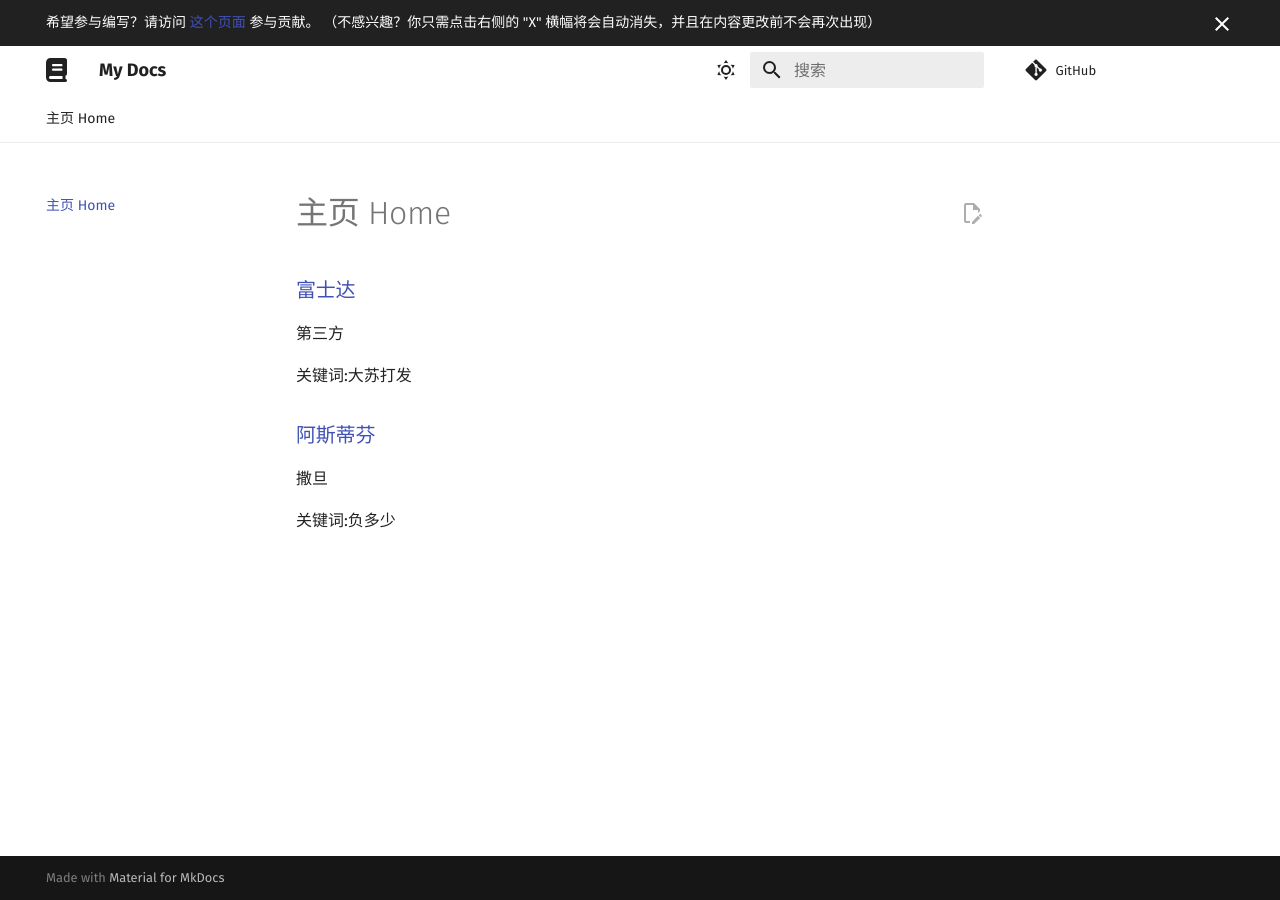
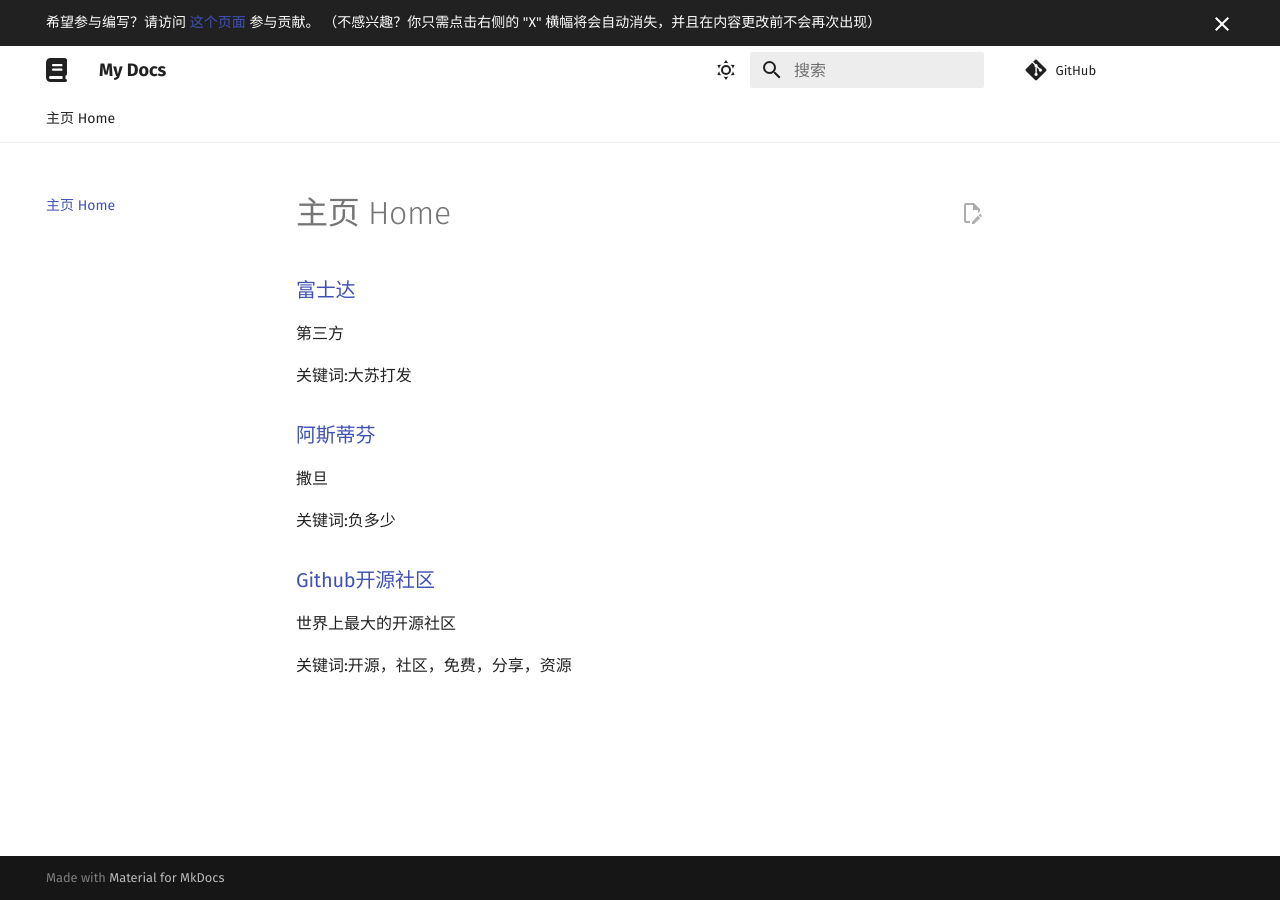
Before and after one commit to Chocolateater/Resource-Library, an MkDocs documentation site: the page built from docs/intro.md, in a window 1280 px wide. Built offline with MkDocs 1.6.1 and Material for MkDocs 9.7.7, drawn with Linux system fonts in a browser that asks for light colours; comment, search, counter and statistics services are not loaded.

Commit message:
Update index.md via GitHub API

```diff
--- a/docs/intro.md
+++ b/docs/intro.md
@@ -9,3 +9,9 @@
 撒旦
 
 关键词:负多少
+
+<h3><a href="https://www.github.com">Github开源社区</a> </h3>
+
+世界上最大的开源社区
+
+关键词:开源，社区，免费，分享，资源
```
